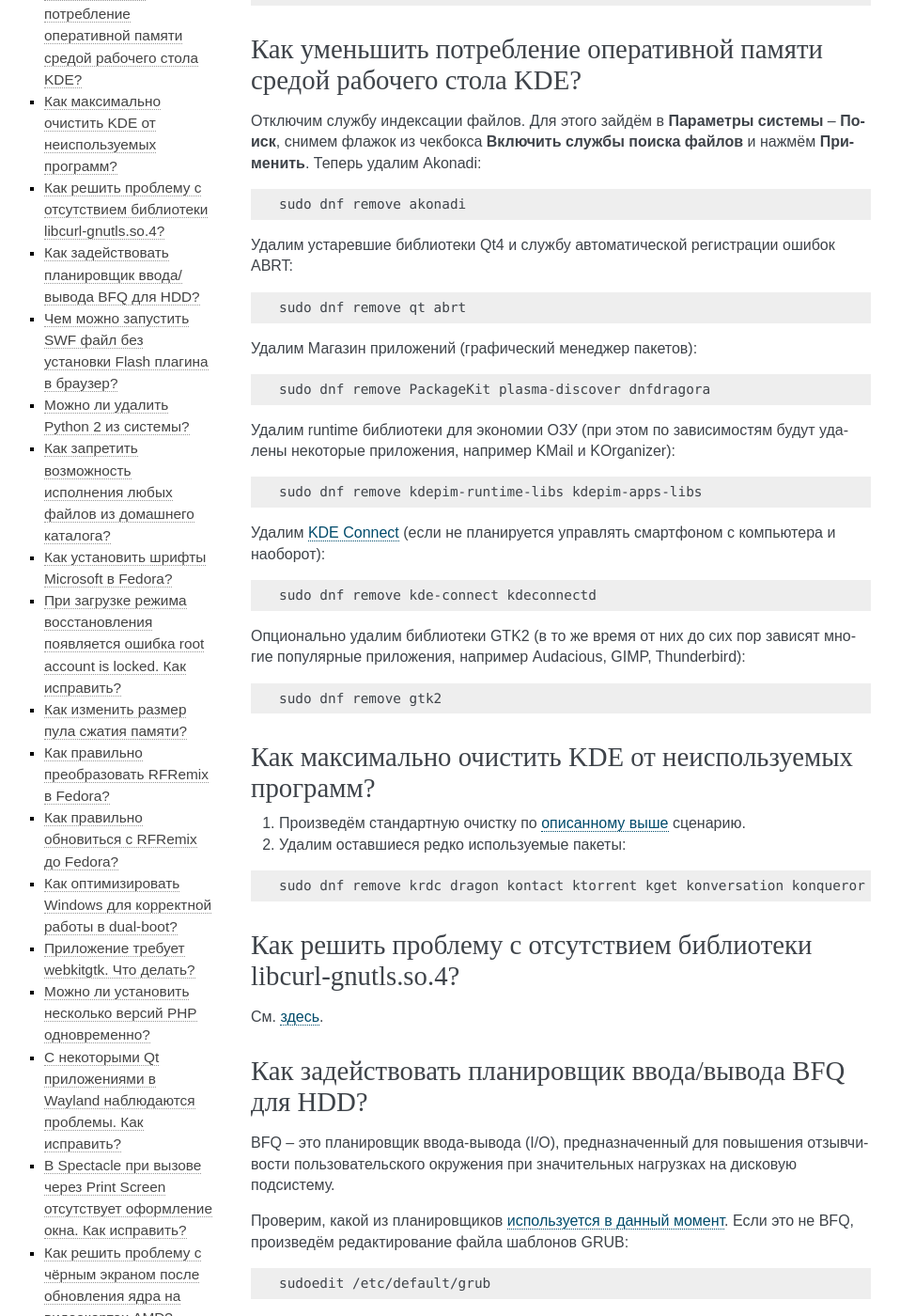
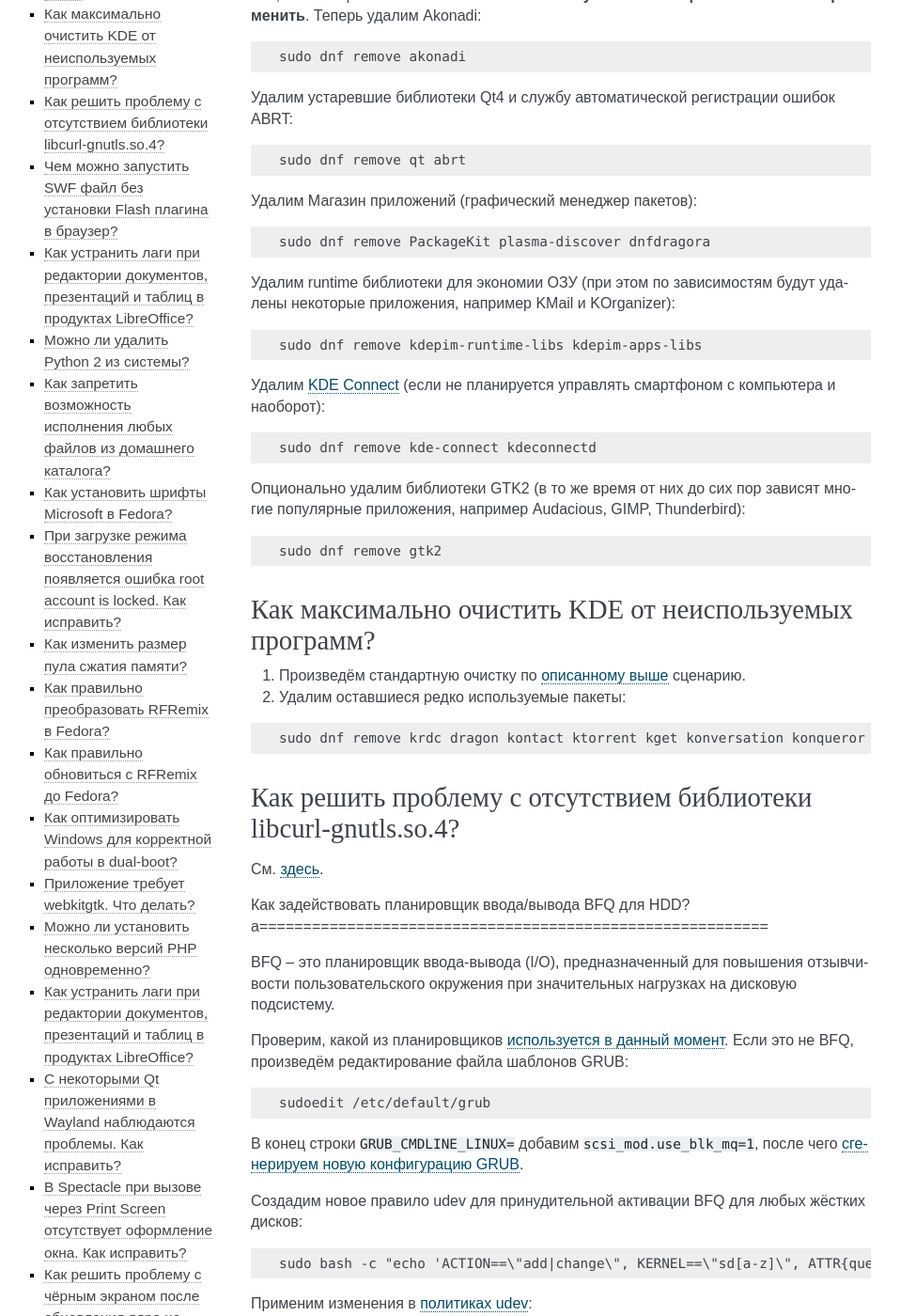
Before and after one commit to RussianFedora/FAQ, a Sphinx documentation site: the page built from source/tips-and-tricks.rst, in a window 1280 px wide and 1400 px high, scrolled down 846 px. Shown: the whole window at 94% size, without its empty margins (153-1111 px from the left). Built offline with Sphinx 7.4.7, drawn with Linux system fonts in a browser that asks for light colours; comment, search, counter and statistics services are not loaded; some of the changed text lies outside the part shown.

Commit message:
Moved the tip to the end of the list

```diff
--- a/source/tips-and-tricks.rst
+++ b/source/tips-and-tricks.rst
@@ -119,7 +112,7 @@
 .. _bfq-scheduler:
 
 Как задействовать планировщик ввода/вывода BFQ для HDD?
-==========================================================
+a==========================================================
 
 BFQ -- это планировщик ввода-вывода (I/O), предназначенный для повышения отзывчивости пользовательского окружения при значительных нагрузках на дисковую подсистему.
 
@@ -177,6 +170,12 @@
     ~/foo-bar/flashplayer
 
 В открывшемся окне нажмём **Файл** -- **Открыть** (или комбинацию **Ctrl + O**) и найдём SWF файл на диске.
+.. index:: libreoffice
+.. _libreoffice-hwaccel:
+
+Как устранить лаги при редактории документов, презентаций и таблиц в продуктах LibreOffice?
+==============================================================================================
+В случае испытывания лагов при работе с материалами, даже при включенном аппаратном ускорении, стоит переключиться с wayland сессии на x11 сессию.
 
 По окончании использования удалим каталог с программой:
 
@@ -257,7 +256,7 @@
 .. code-block:: text
 
     logout
-
+a
 При следующей загрузке работа режима восстановления будет полностью восстановлена.
 
 .. index:: zram, memory compression, ram, memory
@@ -289,7 +288,7 @@
   * **0.25** -- 25%;
   * **0.1** -- 10%;
   * **1.0** -- 100% соответственно (не рекомендуется).
-
+a
 В **max-zram-size** указывается максимально допустимый объём для пула в мегабайтах.
 
 Изменения вступят в силу при следующей загрузке системы.
@@ -381,6 +380,12 @@
 
 Для того, чтобы получать обновления PHP, активируем данный репозиторий:
 
+.. index:: libreoffice
+.. _libreoffice-hwaccel:
+
+Как устранить лаги при редактории документов, презентаций и таблиц в продуктах LibreOffice?
+==============================================================================================
+В случае испытывания лагов при работе с материалами, даже при включенном аппаратном ускорении, стоит переключиться с wayland сессии на x11 сессию.
 .. code-block:: text
 
     sudo dnf config-manager --set-enabled remi
@@ -395,7 +400,7 @@
 
 .. code-block:: text
 
-    sudo dnf install php73-php
+a    sudo dnf install php73-php
 
 Для корректного использования PHP с веб-сервером Apache в режиме FastCGI, необходимо вручную указать путь к исполняемому файлу PHP в файле конфигурации веб-сервера.
 
@@ -547,7 +552,7 @@
 Вставим следующее содержание:
 
 .. code-block:: text
-
+a
     Section "Device"
         Identifier  "Intel Graphics"
         Driver      "modesetting"
@@ -693,3 +698,10 @@
     systemctl --global enable --now wireplumber.service
 
 Изменения вступят в силу немедленно.
+
+.. index:: libreoffice
+.. _libreoffice-hwaccel:
+
+Как устранить лаги при редактории документов, презентаций и таблиц в продуктах LibreOffice?
+==============================================================================================
+В случае испытывания лагов при работе с материалами, даже при включенном аппаратном ускорении, стоит переключиться с wayland сессии на x11 сессию.
```
Also changed, not shown: other parts of source/tips-and-tricks.rst (+0 -7 lines).
